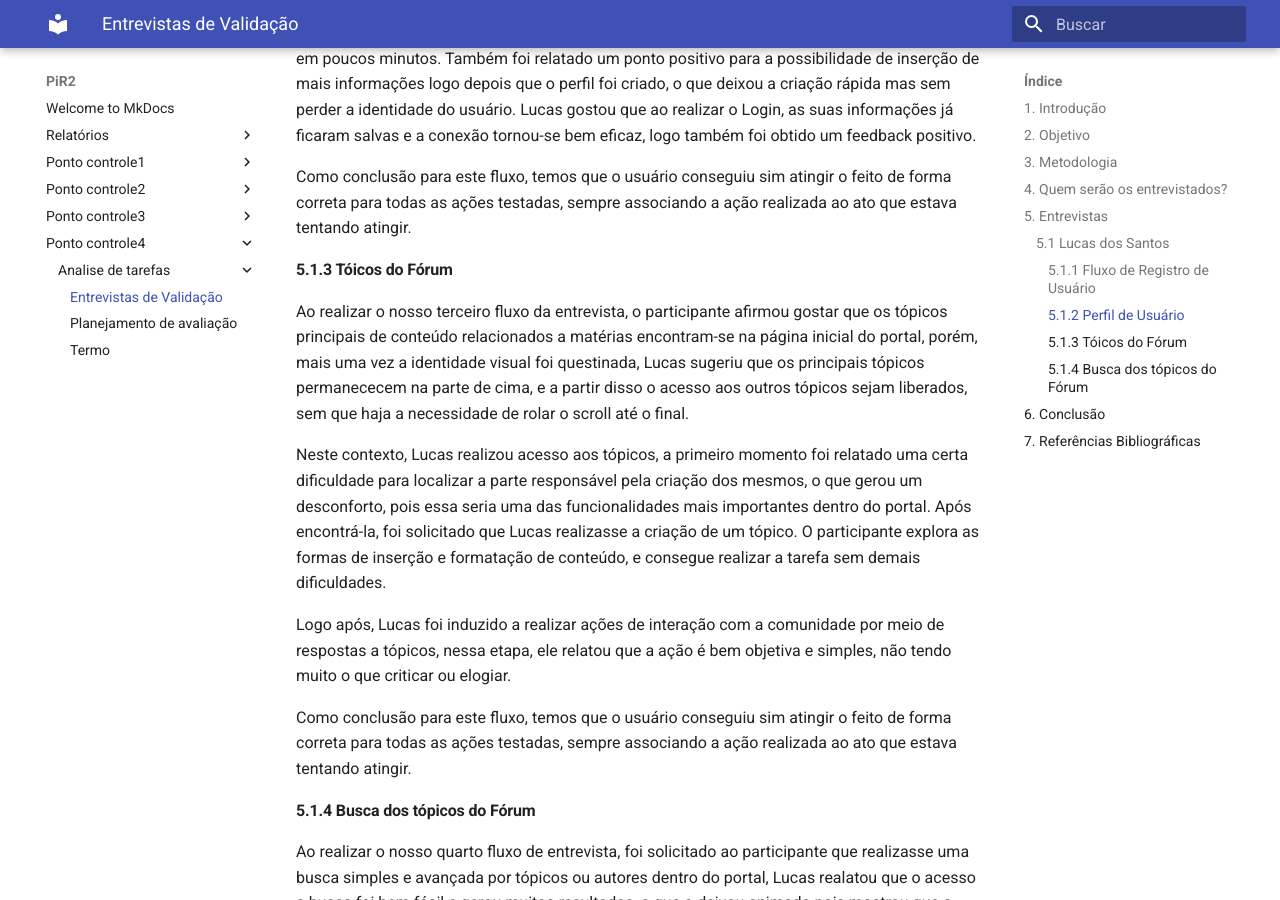
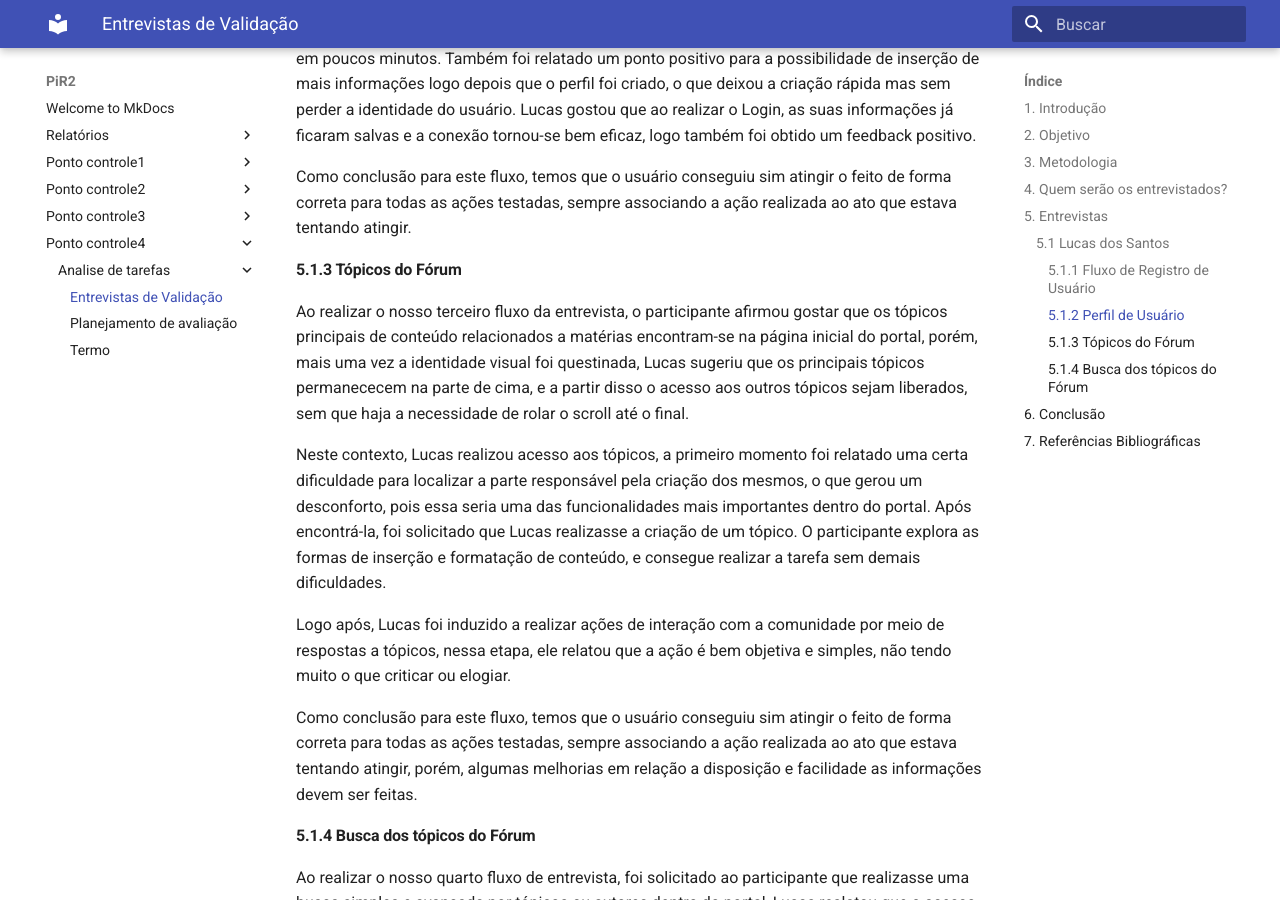
Before and after one commit to liversonp/2020.2-forumPiR2, an MkDocs documentation site: the page built from docs/ponto_controle4/analise_de_tarefas/entrevistas_de_validação.md, in a window 1280 px wide and 900 px high, scrolled down 2297 px. Built offline with MkDocs 1.6.1 and Material for MkDocs 9.7.7, drawn with Linux system fonts in a browser that asks for light colours.

```diff
--- a/docs/ponto_controle4/analise_de_tarefas/entrevistas_de_validação.md
+++ b/docs/ponto_controle4/analise_de_tarefas/entrevistas_de_validação.md
@@ -57,14 +57,14 @@
 Ao realizar o nosso segundo fluxo da entrevista, o participante não teve dificuldades para se registrar e confirmar sua inscrição por meio verificação em seu e-mail. Segundo o Lucas, os termos que aparecem inicialmente para o registro são de suma importância para o controle de bons modos dentro do portal, os formulários para inserção das informações estava bem definidos, foram pedidos poucos dados (O que deixou o processo rápido e prático) e o e-mail para confirmação foi enviado instantâneamente, o que fez o processo de cadastro ser finalizado em poucos minutos. Também foi relatado um ponto positivo para a possibilidade de inserção de mais informações logo depois que o perfil foi criado, o que deixou a criação rápida mas sem perder a identidade do usuário. Lucas gostou que ao realizar o Login, as suas informações já ficaram salvas e a conexão tornou-se bem eficaz, logo também foi obtido um feedback positivo.
 
 Como conclusão para este fluxo, temos que o usuário conseguiu sim atingir o feito de forma correta para todas as ações testadas, sempre associando a ação realizada ao ato que estava tentando atingir.
-#### 5.1.3 Tóicos do Fórum
+#### 5.1.3 Tópicos do Fórum
 Ao realizar o nosso terceiro fluxo da entrevista, o participante afirmou gostar que os tópicos principais de conteúdo relacionados a matérias encontram-se na página inicial do portal, porém, mais uma vez a identidade visual foi questinada, Lucas sugeriu que os principais tópicos permanececem na parte de cima, e a partir disso o acesso aos outros tópicos sejam liberados, sem que haja a necessidade de rolar o scroll até o final.
 
 Neste contexto, Lucas realizou acesso aos tópicos, a primeiro momento foi relatado uma certa dificuldade para localizar a parte responsável pela criação dos mesmos, o que gerou um desconforto, pois essa seria uma das funcionalidades mais importantes dentro do portal. Após encontrá-la, foi solicitado que Lucas realizasse a criação de um tópico. O participante explora as formas de inserção e formatação de conteúdo, e consegue realizar a tarefa sem demais dificuldades.
 
 Logo após, Lucas foi induzido a realizar ações de interação com a comunidade por meio de respostas a tópicos, nessa etapa, ele relatou que a ação é bem objetiva e simples, não tendo muito o que criticar ou elogiar.
 
-Como conclusão para este fluxo, temos que o usuário conseguiu sim atingir o feito de forma correta para todas as ações testadas, sempre associando a ação realizada ao ato que estava tentando atingir.
+Como conclusão para este fluxo, temos que o usuário conseguiu sim atingir o feito de forma correta para todas as ações testadas, sempre associando a ação realizada ao ato que estava tentando atingir, porém, algumas melhorias em relação a disposição e facilidade as informações devem ser feitas.
 #### 5.1.4 Busca dos tópicos do Fórum
 Ao realizar o nosso quarto fluxo de entrevista, foi solicitado ao participante que realizasse uma busca simples e avançada por tópicos ou autores dentro do portal, Lucas realatou que o acesso a busca foi bem fácil e gerou muitos resultados, o que o deixou animado pois mostrou que a comunidade é bem participativa.
 
```
